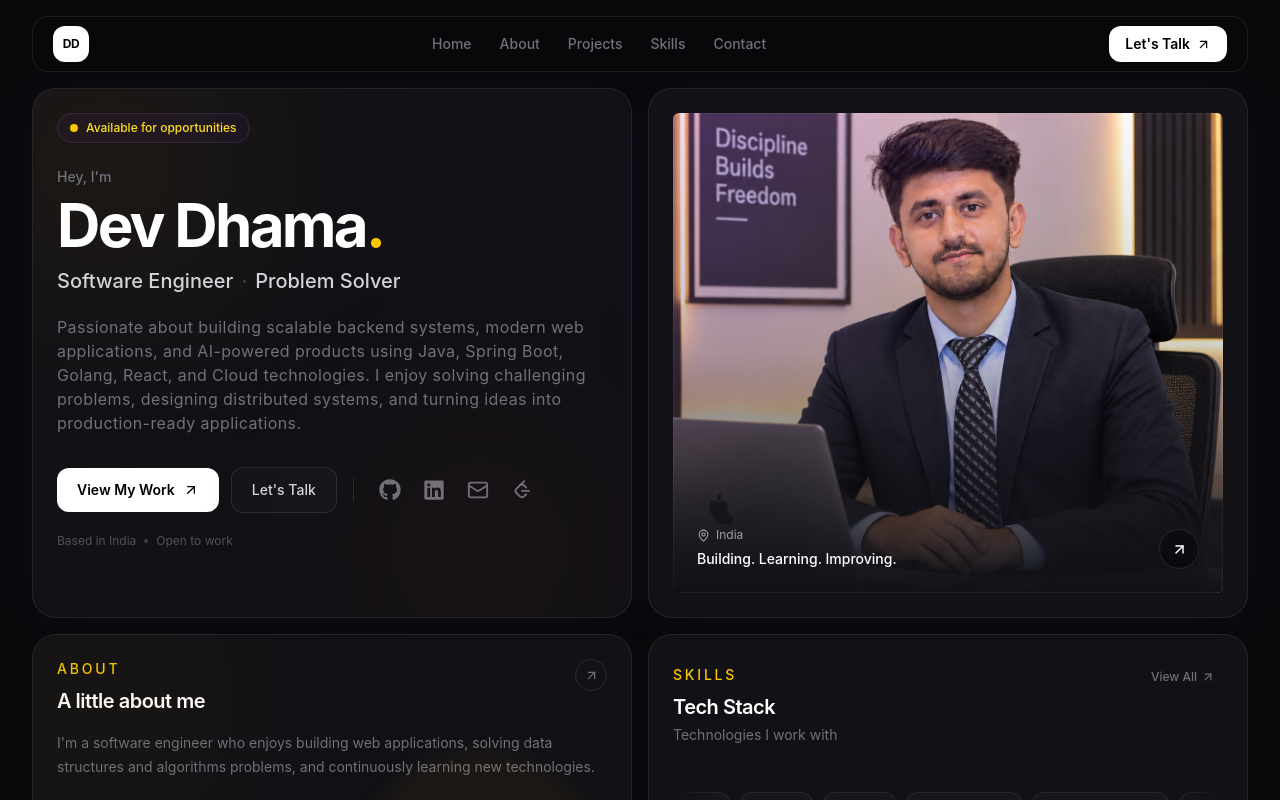
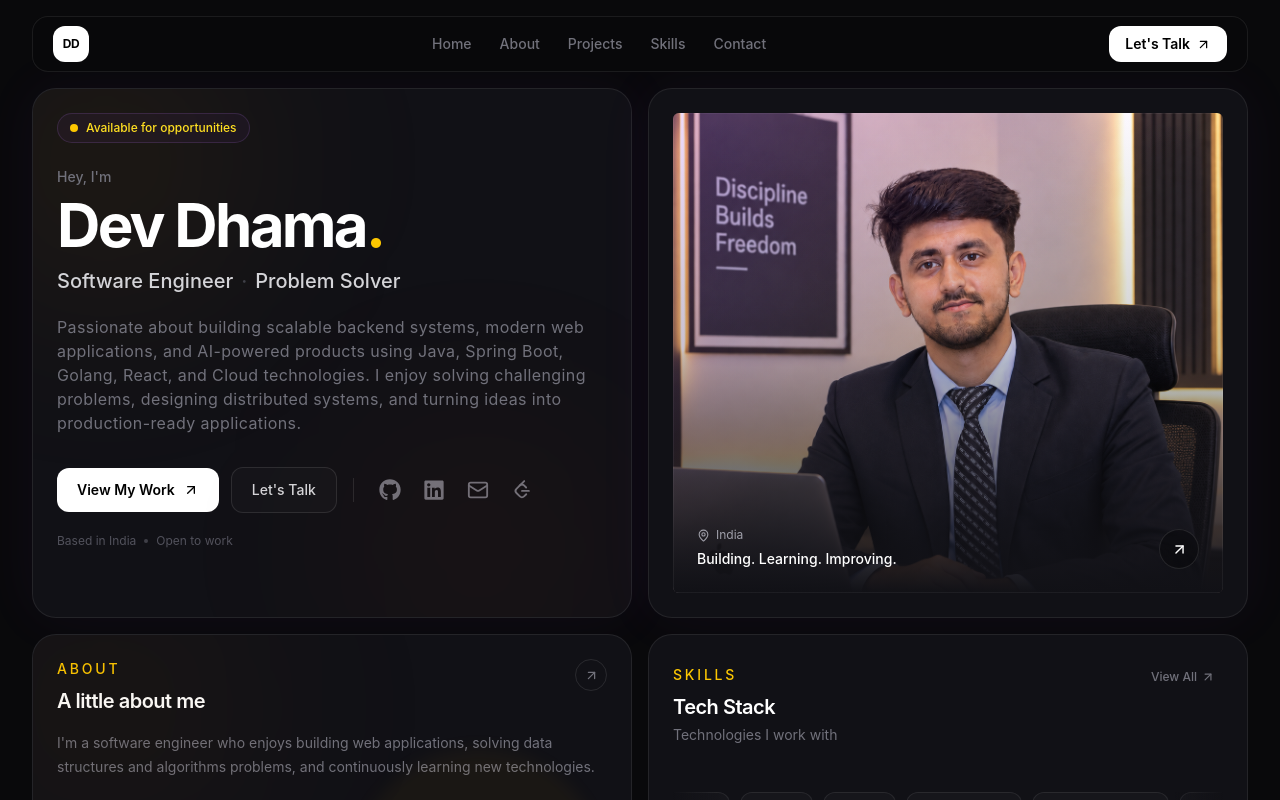
Before and after one commit to devch105/dev-io, a React (Vite) app in the folder hey-dev/: page / in a window 1280 px wide. Shown: the top 800 px of the page. Built offline with nearby package versions, Linux system fonts and the light colour scheme.

Commit message:
Fit Profile Image

```diff
--- a/hey-dev/src/components/sections/Profile.jsx
+++ b/hey-dev/src/components/sections/Profile.jsx
@@ -13,7 +13,7 @@
         transition={{
           duration: 1.2,
           ease: "easeOut",
-        }} className=" absolute inset-0 h-full w-full object-cover "/>
+        }} className=" absolute inset-0  w-full object-fit "/>
       {/* Top ambient gradient */}
       <div className=" pointer-events-none absolute inset-0 bg-gradient-to-br  from-purple-500/20 via-transparent to-transparent "/>
       {/* Bottom gradient */}
```
